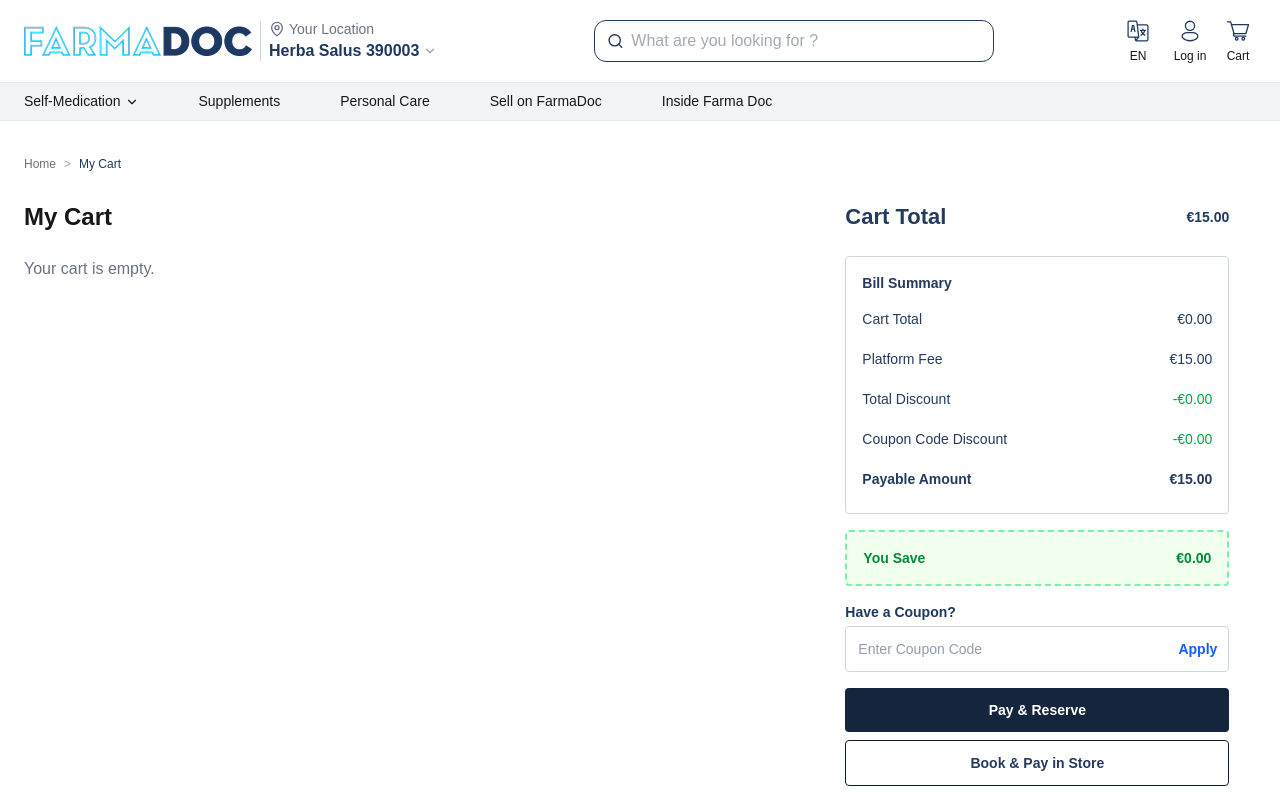
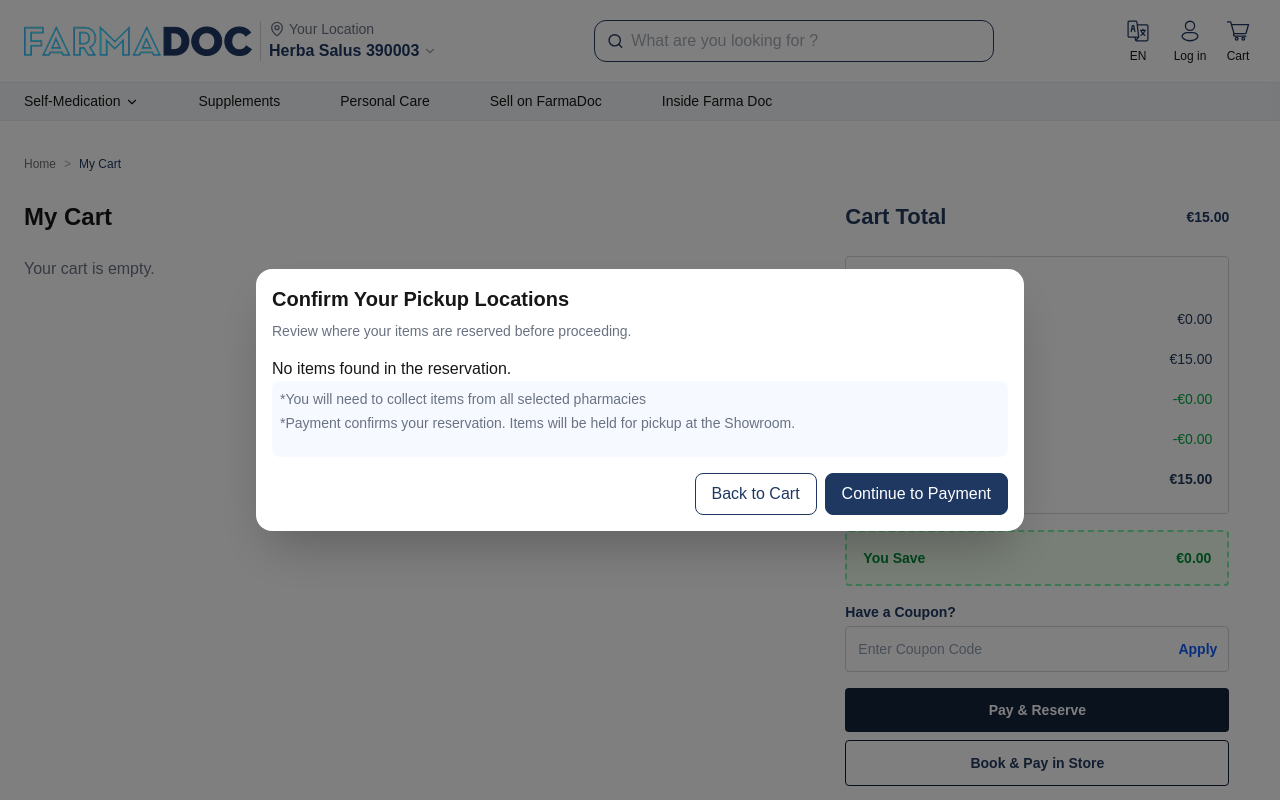
Before and after one commit to dharshtipatel/farmadoc-new, a Next.js app: page /cart in a window 1280 px wide. Both pictures are taken after a click on the button "Pay & Reserve". Shown: the top 800 px of the page. Built offline with nearby package versions, Linux system fonts and the light colour scheme.

Commit message:
cart flow

```diff
--- a/app/cart/page.tsx
+++ b/app/cart/page.tsx
@@ -5,10 +5,11 @@
 import Cart from "../../components/Cart";
 import CartSummary from "../../components/CartSummary";
 import { useCart } from "@/context/CartContext";
-import { useState, useEffect } from "react";
+import { useState } from "react";
 import CarouselSection from "../../components/CarouselSection";
 import ProductCard from "../../components/ProductCard";
 import Footer from "@/components/Footer";
+import ReservationSummaryPage from "../../components/ReservationSummaryPage";
 
 const topDeals = [
   { id: 1, name: "Paracet 500", pharmacy: "Herba Salus Parapharmacy", price: 213.2, oldPrice: 220, discount: "25% Off", distance: "1.5Km", expiry: "20 Feb, 2026", image: "/images/medi1.png", type: "Pharmacy" }, { id: 2, name: "Paracet 500", pharmacy: "Herba Salus Parapharmacy", price: 213.2, oldPrice: 220, discount: "25% Off", distance: "1.5Km", expiry: "20 Feb, 2026", image: "/images/medi2.png", type: "Pharmacy" }, { id: 3, name: "Paracet 500", pharmacy: "Herba Salus Parapharmacy", price: 213.2, oldPrice: 220, discount: "25% Off", distance: "1.5Km", expiry: "20 Feb, 2026", image: "/images/medi4.png", type: "Pharmacy" }, { id: 4, name: "Paracet 500", pharmacy: "Herba Salus Parapharmacy", price: 213.2, oldPrice: 220, discount: "25% Off", distance: "1.5Km", expiry: "20 Feb, 2026", image: "/images/medi3.png", type: "Pharmacy" }, { id: 5, name: "Paracet 500", pharmacy: "Herba Salus Parapharmacy", price: 213.2, oldPrice: 220, discount: "25% Off", distance: "1.5Km", expiry: "20 Feb, 2026", image: "/images/medi1.png", type: "Pharmacy" }
@@ -18,6 +19,8 @@
   const { items } = useCart(); // get current cart items from context
 
   const [couponCode, setCouponCode] = useState("");
+  const [showReservationPopup, setShowReservationPopup] = useState(false);
+  const [reservationItems, setReservationItems] = useState<any[]>([]);
 
   // Calculate totals dynamically from cart items
   const cartTotal = items.reduce((sum, item) => sum + item.price * item.quantity, 0);
@@ -39,7 +42,17 @@
   };
 
   const handlePayReserve = () => {
-    alert("Pay & Reserve clicked");
+    const itemsToReserve = items.map((item) => ({
+      id: item.id,
+      productName: item.name,
+      price: item.price,
+      quantity: item.quantity,
+      pharmacyName: item.pharmacy || "Herba Salus Parapharmacy",
+      image: item.image || "/images/2.png",
+    }));
+    console.log("Reserving items:", itemsToReserve);
+    setReservationItems(itemsToReserve);
+    setShowReservationPopup(true);
   };
 
   const handleBookPayStore = () => {
@@ -94,6 +107,16 @@
           className="mx-0"
         />
       </div>
+      {showReservationPopup && (
+        <div className="fixed inset-0 z-50 flex items-center justify-center bg-black/50 p-4">
+          <div className="w-full max-w-3xl rounded-2xl bg-white shadow-2xl overflow-hidden">
+            <ReservationSummaryPage
+              items={reservationItems}
+              onBack={() => setShowReservationPopup(false)}
+            />
+          </div>
+        </div>
+      )}
       </div>
       <Footer />
     </div>
--- /dev/null
+++ b/components/PaymentModel.tsx
@@ -0,0 +1,94 @@
+"use client";
+
+import React from "react";
+
+interface PaymentModalProps {
+  isOpen: boolean;
+  onClose: () => void;
+  orderId: string;
+  paidAmount: number;
+  pharmaciesCount: number;
+  status: "success" | "failure"; // status prop to handle success or failure state
+  imageUrl?: string; // Optional image URL for the success/failure icon
+}
+
+const PaymentModal: React.FC<PaymentModalProps> = ({
+  isOpen,
+  onClose,
+  orderId,
+  paidAmount,
+  pharmaciesCount,
+  status,
+  imageUrl = "/images/payment_success.svg", // Default success image
+}) => {
+  if (!isOpen) return null;
+
+  // Conditionally set image and text based on payment status
+  const icon = status === "success" ? "/images/payment_success.svg" : "/images/payment_close.svg";
+  const title = status === "success" ? "Payment Successful!" : "Payment Failed";
+  const message = status === "success"
+    ? "Your reservation is confirmed"
+    : "We were unable to process your payment at this time. Please try again or use a different payment method.";
+
+  return (
+    <div className="fixed inset-0 bg-gray-500 bg-opacity-75 flex items-center justify-center z-50">
+      <div className="bg-white p-14 rounded-lg max-w-lg w-full">
+        {/* Image */}
+        <div className="flex justify-center mb-4">
+          <img
+            src={icon}  // Set icon based on status
+            alt={status}
+            width={120}
+            height={120}
+            className="rounded-full"
+          />
+        </div>
+
+        {/* Modal Title */}
+        <h3 className="text-2xl font-semibold mb-2 text-center">{title}</h3>
+        <p className="text-sm text-[#6B6F72] mb-4 text-center">{message}</p>
+         {status === "success" && (
+        <div className="mb-4">
+          {/* Order ID and Paid Amount */}
+          <div className="flex justify-between mb-2">
+            {/* Order ID on the left */}
+            <div>
+              <span className="text-sm text-[#6B6F72]">Order ID</span>
+              <div className="font-semibold text-blue-600">{orderId}</div>
+            </div>
+
+            {/* Paid Amount on the right */}
+            <div>
+              <span className="text-sm text-[#6B6F72]">Paid Amount</span>
+              <div className="font-semibold text-blue-600">€{paidAmount.toFixed(2)}</div>
+            </div>
+          </div>
+
+          {/* Pickup Required from Pharmacies */}
+          <div className="flex gap-1">
+            <span className="text-sm text-[#6B6F72]">*Pickup Required from</span>
+            <span className="text-sm text-[#6B6F72]">{pharmaciesCount} Pharmacies</span>
+          </div>
+
+        </div>
+         )}
+
+
+        {/* Action Buttons */}
+        <div className="flex justify-center mt-4 gap-4">
+          <button
+            onClick={onClose}
+            className="bg-[#1E3862] text-white py-2 px-4 rounded-lg border border-[#1E3862] hover:bg-white hover:text-[#1E3862] transition"
+          >
+            Back to Home
+          </button>
+            <button className="bg-[#1E3862] text-white py-2 px-4 rounded-lg border border-[#1E3862] hover:bg-white hover:text-[#1E3862] transition">
+              {status === "success" ? "View Order Details" : "Retry Payment"}
+            </button>
+        </div>
+      </div>
+    </div>
+  );
+};
+
+export default PaymentModal;
--- /dev/null
+++ b/components/ReservationSummaryPage.tsx
@@ -0,0 +1,129 @@
+"use client";
+
+import React, { useState } from "react";
+import PaymentModal from "./PaymentModel";
+
+interface ReservationSummaryPageProps {
+  items?: any[];
+  onBack?: () => void;
+}
+
+const ReservationSummaryPage: React.FC<ReservationSummaryPageProps> = ({
+  items = [],
+  onBack,
+}) => {
+  const [isSuccessModalOpen, setSuccessModalOpen] = useState(false);
+  const [paymentStatus, setPaymentStatus] = useState<"success" | "failure">(
+    "failure" // You can toggle this to simulate success or failure
+  );
+
+  const parsedItems = items;
+
+  // Group items by pharmacy name
+  const groupedItems = parsedItems.reduce((acc: any, item: any) => {
+    const pharmacy = item.pharmacyName || "Unknown Pharmacy"; // Default to "Unknown Pharmacy" if not provided
+
+    if (!acc[pharmacy]) {
+      acc[pharmacy] = [];
+    }
+
+    acc[pharmacy].push(item);
+    return acc;
+  }, {});
+
+  const handleContinueToPayment = () => {
+    // Simulate successful or failed payment based on your logic
+    // In real scenario, you would handle payment logic here
+    if (paymentStatus === "success") {
+      setSuccessModalOpen(true);
+    } else {
+      setSuccessModalOpen(true); // Also open the modal on failure
+    }
+  };
+
+  return (
+    <div className="p-4">
+      <h1 className="text-xl font-bold mb-2">Confirm Your Pickup Locations</h1>
+      <p className="text-sm text-gray-500 mb-4">
+        Review where your items are reserved before proceeding.
+      </p>
+
+      {/* Render the list of reserved items grouped by pharmacy */}
+      {Object.keys(groupedItems).length > 0 ? (
+        Object.keys(groupedItems).map((pharmacyName, index) => (
+          <div key={index} className="border rounded-lg border-gray-300 mb-4">
+            <div className="bg-[#F6F9FF] p-4 flex items-center">
+              {/* Render image next to pharmacy name */}
+              <img
+                src={groupedItems[pharmacyName][0].image}
+                alt={pharmacyName}
+                width={42}
+                height={42}
+                className="rounded-lg mr-4"
+                style={{ width: "42px", height: "42px" }}
+              />
+              <div>
+                <h3 className="font-semibold">{pharmacyName}</h3>
+                {/* Pharmacy address placed below the pharmacy name */}
+                <p className="text-[#6B6F72] text-sm">
+                  {groupedItems[pharmacyName][0].address ||
+                    "Maple Avenue 12, Florence, ME 20123, Italy"}
+                </p>
+              </div>
+            </div>
+
+            {/* Render products for this pharmacy */}
+            <div className="p-2">
+              {groupedItems[pharmacyName].map((item: any, itemIndex: number) => (
+                <div key={itemIndex} className="flex justify-between p-2 text-[#1E3862]">
+                  <p>
+                    {item.productName} x {item.quantity}
+                  </p>
+                  <p>€{item.price.toFixed(2)}</p>
+                </div>
+              ))}
+            </div>
+          </div>
+        ))
+      ) : (
+        <p>No items found in the reservation.</p>
+      )}
+
+      <div className="bg-[#F6F9FF] p-2 rounded-lg">
+        <p className="text-sm text-gray-500 mb-1">
+          *You will need to collect items from all selected pharmacies
+        </p>
+        <p className="text-sm text-gray-500 mb-4">
+          *Payment confirms your reservation. Items will be held for pickup at the Showroom.
+        </p>
+      </div>
+
+      <div className="flex justify-end mt-4 gap-2 font-inter">
+        <button
+          onClick={onBack}
+          className="text-[#1E3862] py-2 px-4 rounded-lg border border-[#1E3862] hover:bg-[#1E3862] hover:text-white transition"
+        >
+          Back to Cart
+        </button>
+        <button
+          onClick={handleContinueToPayment} // Show the success or failure modal
+          className="bg-[#1E3862] text-white py-2 px-4 rounded-lg border border-[#1E3862] hover:bg-white hover:text-[#1E3862] transition"
+        >
+          Continue to Payment
+        </button>
+      </div>
+
+      {/* Payment Success Modal */}
+      <PaymentModal
+        isOpen={isSuccessModalOpen}
+        onClose={() => setSuccessModalOpen(false)}
+        orderId="#12345678"
+        paidAmount={100}
+        pharmaciesCount={4}
+        status={paymentStatus} // Pass success or failure status
+      />
+    </div>
+  );
+};
+
+export default ReservationSummaryPage;
--- a/context/CartContext.tsx
+++ b/context/CartContext.tsx
@@ -10,6 +10,7 @@
   variant: { count: string; pack: string, oldPrice: number; };
   image?: string;
   store?: string;
+  pharmacy?: string;
 };
 
 type CartContextType = {
```
Also changed, not shown: public/images/payment_close.svg (added), public/images/payment_success.svg (added).
